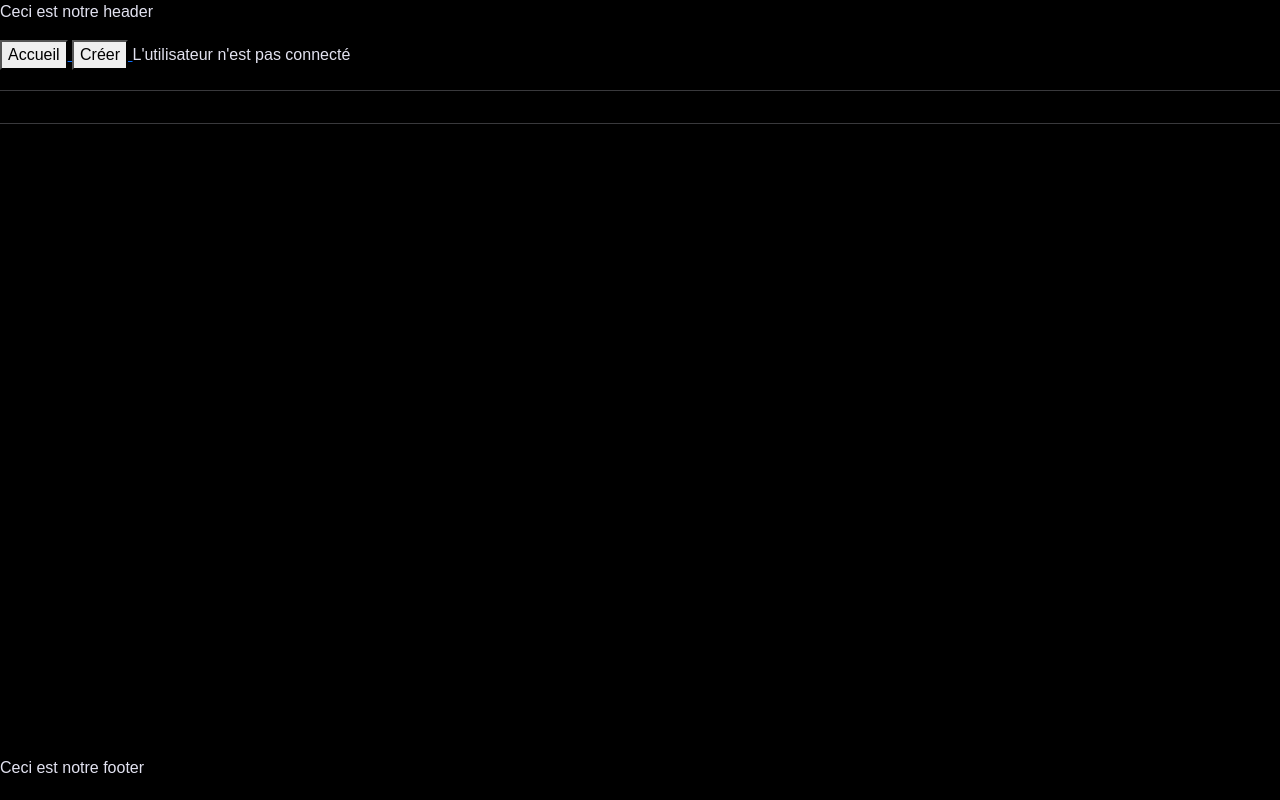
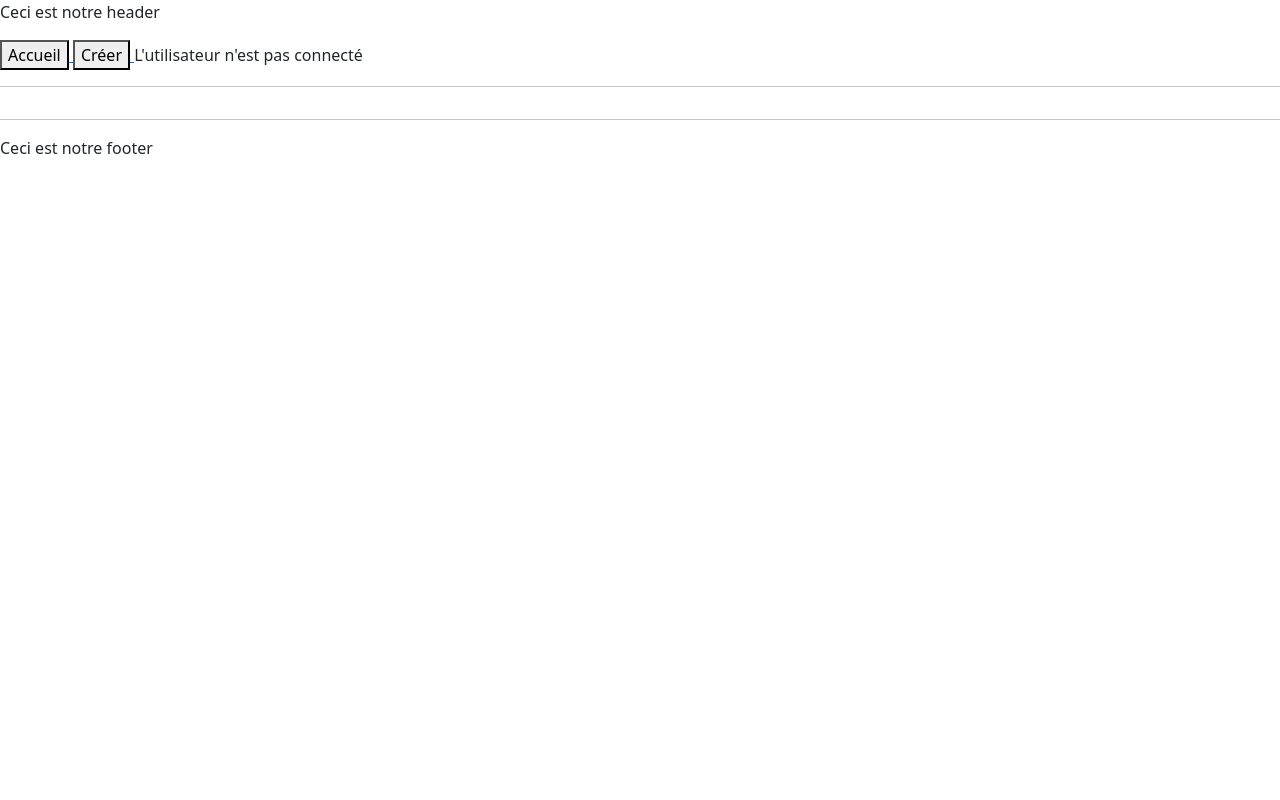
Before and after one commit to EmyLD/ecfCinema, a PHP site: page / in a window 1280 px wide. Run offline with PHP 8.4, Linux system fonts and the light colour scheme; data that the repository does not hold is empty.

Commit message:
delete all csss related files and links

```diff
--- a/view/home.html.twig
+++ b/view/home.html.twig
@@ -10,8 +10,7 @@
       integrity="sha384-QWTKZyjpPEjISv5WaRU9OFeRpok6YctnYmDr5pNlyT2bRjXh0JMhjY6hW+ALEwIH"
       crossorigin="anonymous"
     />
-	<link rel="stylesheet" href="./web/css/style.css">
-	<link rel="stylesheet" href="./web/css/home.css">
+
   </head>
   <body>
     <main>
--- a/view/web/css/home.css
+++ /dev/null
@@ -1,4 +0,0 @@
-#img_movie{
-    width: 100%;
-    height: 100%;
-}
--- a/view/web/css/style.css
+++ /dev/null
@@ -1,17 +0,0 @@
-body {
-   color: rgb(226, 226, 240);
-   background-color: black;
-   font-family: 'Ubuntu', sans-serif;
-   margin: 0px;
-}
-
-header,
-footer {
-   width: 100%;
-   margin-bottom: 20px;
-}
-
-footer {
-   position: fixed;
-   bottom: 0px;
-}
```
